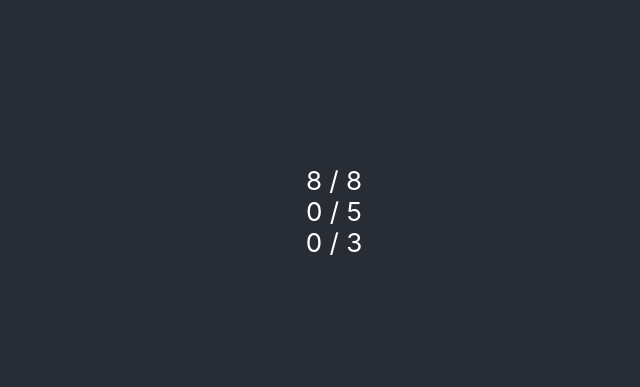
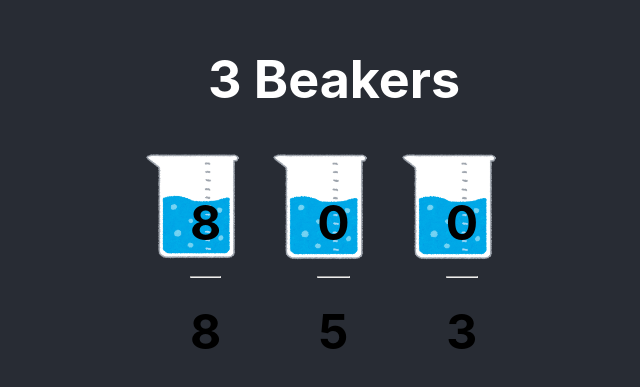
Before and after one commit to TakesxiSximada/3beakers, a React (Create React App) app: page / in a window 1280 px wide. Shown: the part 189-576 px from the top of the page, without its empty margins (306-946 px from the left). Built offline with nearby package versions, Linux system fonts and the light colour scheme.

Commit message:
🎨 Improve U/I.

```diff
--- a/src/App.css
+++ b/src/App.css
@@ -1,10 +1,5 @@
 .App {
   text-align: center;
-}
-
-.App-logo {
-  height: 40vmin;
-  pointer-events: none;
 }
 
 @media (prefers-reduced-motion: no-preference) {
@@ -36,3 +31,17 @@
     transform: rotate(360deg);
   }
 }
+
+.BeakerList {
+  display: flex;
+}
+
+.Beaker {
+ padding: 3rem;
+ color: black;
+ font-size: 3rem;
+ font-weight: bold;
+ background-image: url("/public/beaker.png");
+ background-size: 80%;
+ background-repeat: no-repeat;
+}
--- a/src/App.tsx
+++ b/src/App.tsx
@@ -5,26 +5,29 @@ import './App.css';
 import { selectBeaker } from './store'
 
 
-const printBeaker = (beaker: any) => `${beaker.currentCount} / ${beaker.maxCount}`;
+const printBeaker = (beaker: any) => (<span><span>{beaker.currentCount}</span><hr /><span>{beaker.maxCount}</span></span>);
 
 function App(props: any) {
   return (
     <div className="App">
-      {
-	props.isCompleted() && (
-	    <div>
-	      <span>Game Clear</span>
-	      <span>Congratulations!!</span>
-	    </div>
-	)
-      }
       <header className="App-header">
+        <h1>3 Beakers</h1>
+        <div className="BeakerList">
         {
           props.beakerList.map(
             (beaker: any, index: number) => (
-	      <span onClick={props.selectBeaker} data-index={index} key={index}>{printBeaker(beaker)}</span>
-	    )
-	  )
+              <div className="Beaker" onClick={props.selectBeaker} data-index={index} key={index}>{printBeaker(beaker)}</div>
+            )
+          )
+        }
+        </div>
+        {
+          props.isCompleted() && (
+              <div>
+                <p>Game Clear</p>
+                <p>Congratulations!!</p>
+              </div>
+          )
         }
       </header>
     </div>
```
Also changed, not shown: public/beaker.png (added).
